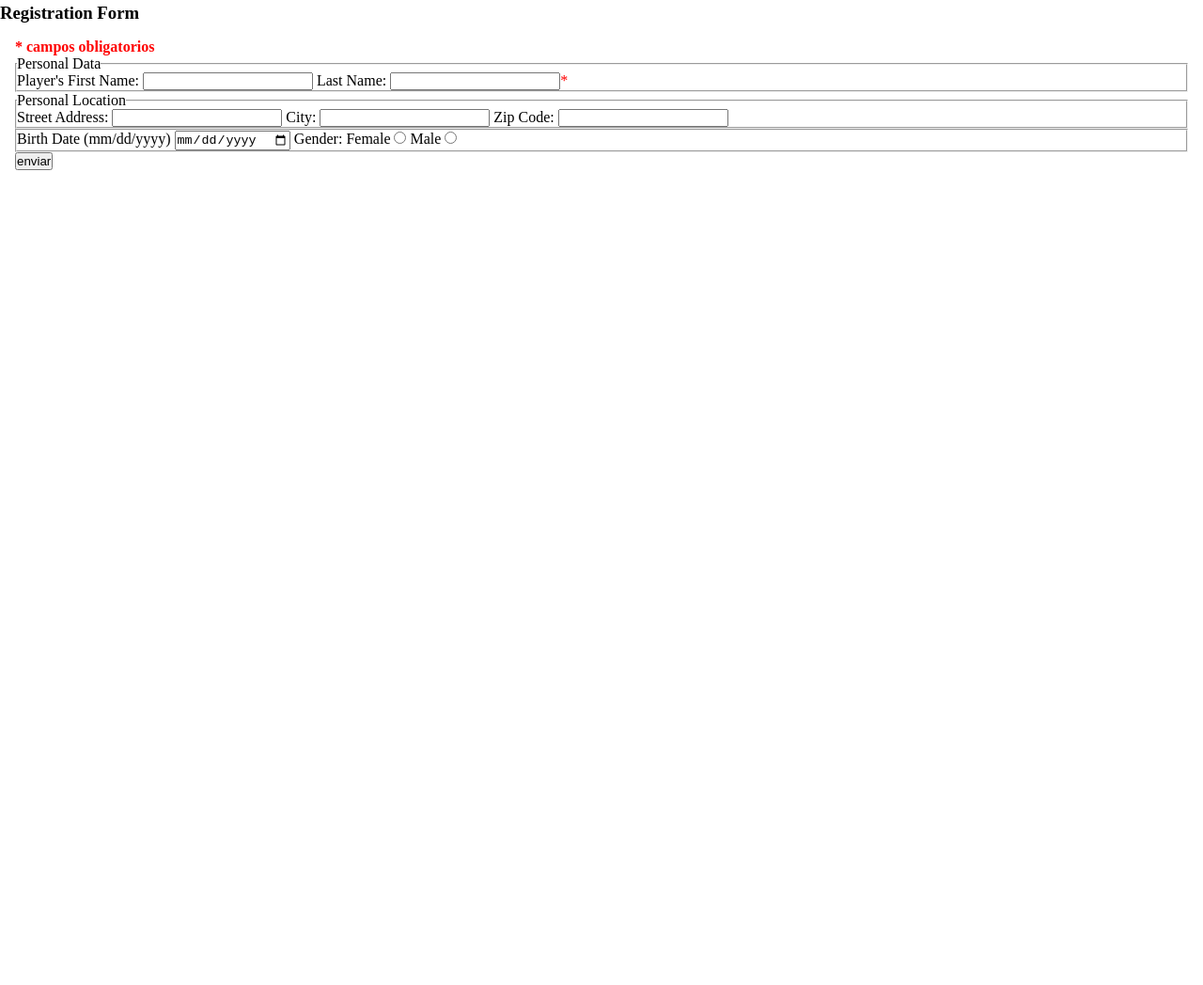
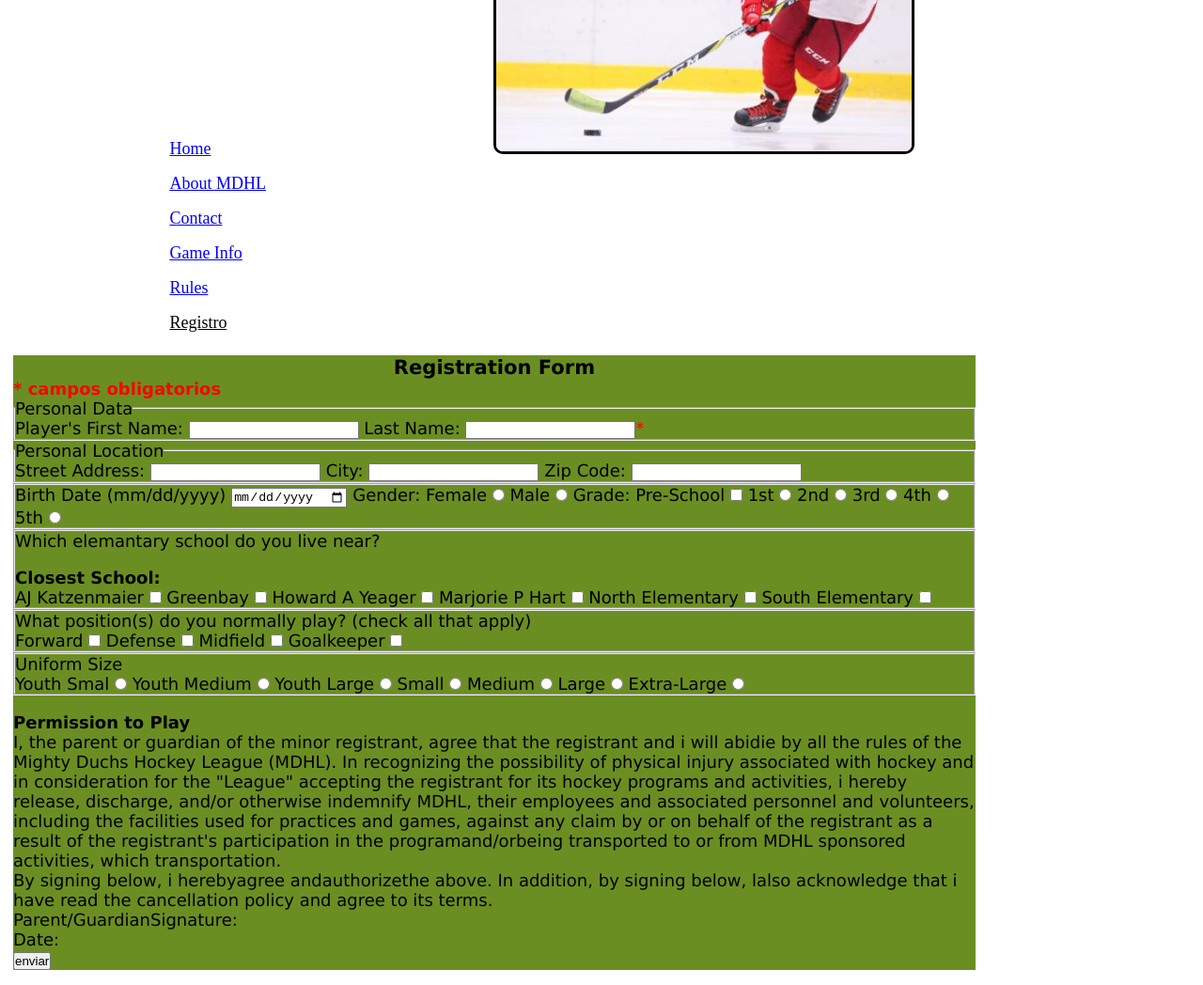
Before and after one commit to MariadelosAngelesParedesR/Class-Boot-Front---End, a plain HTML site: page Introduccion_html/registration.html in a window 1280 px wide. Shown: the part 416-1464 px from the top of the page at 94% size. Before the commit the page ends 800 px from the top, so only its background shows below. Drawn offline with Linux system fonts and the light colour scheme.

Commit message:
incluir formulario

```diff
--- a/Introduccion_html/registration.html
+++ b/Introduccion_html/registration.html
@@ -12,10 +12,12 @@
 
 <body>
     <header class="cabeza-body">
+        <h1>Mighty Ducks Hockey League</h1>
         <img id="img_logo" src="../assets/img/Logo_Mighty_ducks-01.png" alt="">
-        <h1>Mighty Ducks Hockey League</h1>
-        <h2>About MDHL</h2>
     </header>
+
+    <h2>About MDHL</h2>
+
     <nav>
         <a href="../Introduccion_html/Index.html">Home</a>
         <a href="../Introduccion_html/About_MDHL.html">About MDHL</a>
@@ -24,8 +26,9 @@
         <a href="../Introduccion_html/rules.html">Rules</a>
         <a href="#">Registro</a>
     </nav>
-
-    <h3>Registration Form</h3>
+    <img class="imgReg" src="../assets/img/hockey_2.jpg" alt="">
+    <section class="con_formulario">
+    <h3 class="titulo_reg">Registration Form</h3>
     <form action="./show_data.html">
         <p style="color:red;"> <strong>* campos obligatorios</strong></p>
         <fieldset>
@@ -60,12 +63,108 @@
             Male
             <input type="radio" name="genero" value="Male">
 
+            <label
+            for="grade">Grade:</label>
+            Pre-School
+            <input type="checkbox" name="grade" value="Pre-School">
+            1st
+            <input type="radio" name="grade" value="1">
+
+            2nd
+            <input type="radio" name="grade" value="2">
+
+            3rd
+            <input type="radio" name="grade" value="3">
+
+            4th
+            <input type="radio" name="grade" value="4">
+
+            5th
+            <input type="radio" name="grade" value="5">
+
         </fieldset>
+
+        <fieldset>
+            <p> Which elemantary school do you live near?</p>
+            <h4>Closest School:</h4>
+
+            AJ Katzenmaier
+            <input type="checkbox" name="closest" value="AJ">
+
+            Greenbay
+            <input type="checkbox"
+            name="closest" value="Greenbay">
+
+            Howard A Yeager
+            <input type="checkbox" name="closest" value="Howard">
+
+            Marjorie P Hart
+            <input type="checkbox" name="closest" value="Marjorie">
+
+            North Elementary
+            <input type="checkbox" name="closest" value="North">
+
+            South Elementary
+            <input type="checkbox" name="closest" value="South">
+        </fieldset>
+
+        <fieldset>
+            <p>What position(s) do you normally play? (check all that apply)</p>
+
+            Forward
+            <input type="checkbox" name="position" value="Forward">
+
+            Defense
+            <input type="checkbox" name="position" value="Defense">
+
+            Midfield
+            <input type="checkbox" name="position" value="Midfield">
+
+            Goalkeeper
+            <input type="checkbox" name="position" value="Goalkeeper">
+        </fieldset>
+
+        <fieldset>
+            <p>Uniform Size</p>
+
+            Youth Smal
+            <input type="radio" name="size" value="Y_S">
+
+            Youth Medium
+            <input type="radio" name="size" value="Y_M">
+
+            Youth Large
+            <input type="radio" name="size" value="Y_L">
+
+            Small
+            <input type="radio" name="size" value="S">
+
+            Medium
+            <input type="radio" name="size" value="M">
+
+            Large
+            <input type="radio" name="size" value="L">
+
+            Extra-Large
+            <input type="radio" name="size" value="XL">
+        </fieldset>
+
+        <h4>Permission to Play</h4>
+        <p>I, the parent or guardian of the minor registrant, agree that the registrant and i will abidie by all the rules of the Mighty Duchs Hockey League (MDHL). In recognizing the possibility of physical injury associated with hockey and in consideration for the "League" accepting the registrant for its hockey programs and activities, i hereby release, discharge, and/or otherwise indemnify MDHL, their employees and associated personnel and volunteers, including the facilities used for practices and games, against any claim by or on behalf of the registrant as a result of the registrant's participation in the programand/orbeing transported to or from MDHL sponsored activities, which transportation.</p>
+        <p>By signing below, i herebyagree andauthorizethe above. In addition, by signing below, lalso acknowledge that i have read the cancellation policy and agree to its terms.
+        </p>
+
+        <p>Parent/GuardianSignature:</p>
+        <p>Date:</p>
+
 
         <input type="submit" value="enviar">
 
 
     </form>
+    </section>
+
+
 </body>
 
 </html>
--- a/assets/Estilos/index.css
+++ b/assets/Estilos/index.css
@@ -7,7 +7,7 @@
 
 }
 
-body{
+body {
     background-color: #ffffff;
 }
 
@@ -18,18 +18,21 @@ body{
     background-repeat: round;
     background-size: cover;
     width: 100%;
+    display: flex;
+    gap: 2rem;
+    justify-content: space-between;
 }
 
 
 
 
 h1 {
-    display: inline-block;
     bottom: 85px;
     color: black;
+    justify-content: flex-start;
+}
 
-}
-.container-img-logo{
+.container-img-logo {
     display: inline-flex;
     justify-content: flex-end;
     align-items: flex-end;
@@ -39,7 +42,8 @@ h1 {
 
 #img_logo {
     width: 70px;
-
+    margin-right: 3rem;
+    margin-top: 8rem;
 }
 
 h2 {
@@ -47,18 +51,13 @@ h2 {
     color: white;
     top: 25px;
     text-align: center;
-
 }
 
 nav {
-    /* display:inline-block; */
     display: inline-grid;
     font-size: 18px;
     padding-top: 7vw;
     padding-left: 13vw;
-    /* flex: content; */
-    /* margin-top: 54px; */
-    /* width: 35px; */
 }
 
 
@@ -105,7 +104,7 @@ p {
     color: black;
 }
 
-main{
+main {
     background-position: center;
     display: flex;
     justify-content: space-around;
@@ -114,13 +113,13 @@ main{
 
 }
 
-h5{
+h5 {
     text-decoration: dashed;
 }
 
 /*Estilo de About*/
 
-.contenido_mision{
+.contenido_mision {
     display: inline-flex;
     float: none;
     margin-left: 5%;
@@ -129,34 +128,34 @@ h5{
 
 }
 
-h4{
-    color:black;
+h4 {
+    color: black;
     margin-top: 18px;
 }
 
 
 .mision_about {
     text-align: justify;
-    color:black;
+    color: black;
     margin-top: 10px;
 
 }
 
 /*Estilo de Contact*/
 
-.contenido_contacto{
+.contenido_contacto {
     display: inline-flex;
     margin-left: 47px;
 
 }
 
-.contact_h4{
+.contact_h4 {
     text-align: left;
     margin-top: 9px;
 
 }
 
-.email{
+.email {
     text-decoration: underline;
     color: blue;
 
@@ -165,7 +164,7 @@ h4{
 
 /*Estilo Game*/
 
-.titulo-tabla{
+.titulo-tabla {
     display: inline-flex;
     flex-direction: column;
     width: 55vw;
@@ -176,12 +175,12 @@ h4{
     align-items: center;
 }
 
-.titulo-tabla-h4{
+.titulo-tabla-h4 {
     margin-top: 10px;
     margin-bottom: 20px;
 }
 
-.container-tabla{
+.container-tabla {
     display: flex;
     justify-content: end;
     align-items: flex-start;
@@ -190,12 +189,13 @@ h4{
 
 }
 
-.tabla_game{
+.tabla_game {
     background-color: rgb(228, 224, 234);
     /* display: table; */
     width: 60vw;
     height: 30vh;
-    border-collapse: collapse; /*junta todos los bordes, comparte, no los separa*/
+    border-collapse: collapse;
+    /*junta todos los bordes, comparte, no los separa*/
     border: 1px solid black;
     border-radius: 6px;
     /* border-collapse:separate;
@@ -204,18 +204,20 @@ h4{
     font-size: 18px;
     text-align: center;
     justify-content: space-around;
-    top:0;
+    top: 0;
 
 }
 
-th,td {
+th,
+td {
     border: 1px solid black;
 }
-.F_9sep{
+
+.F_9sep {
     border: none;
 }
 
-.caja-inf-game{
+.caja-inf-game {
     display: flex;
     align-items: center;
     padding-left: 25%;
@@ -224,14 +226,14 @@ th,td {
     flex-direction: column;
 }
 
-.e-mail{
-  display: inline-block;
-  align-self: flex-end;
+.e-mail {
+    display: inline-block;
+    align-self: flex-end;
 }
 
 /*Rules*/
 
-.contenedor_rules{
+.contenedor_rules {
     display: inline;
     float: right;
     padding: 5%;
@@ -240,38 +242,65 @@ th,td {
     text-align: justify;
     width: 70vw;
 }
-.contenedor_rules_1{
+
+.contenedor_rules_1 {
     display: block;
     padding: 15px;
     justify-content: center;
     align-content: center;
 }
 
-.titulo_lista{
+.titulo_lista {
     text-align: center;
     justify-content: center;
     font-size: 23px;
     margin-bottom: 5%;
 }
 
-.contenedor_rules_2{
+.contenedor_rules_2 {
     display: block;
     padding: 15px;
 }
 
-.con_2_lista{
-   margin-left: 10%;
-   list-style-type:upper-latin;
+.con_2_lista {
+    margin-left: 10%;
+    list-style-type: upper-latin;
 }
 
-.contenedor_rules_3{
+.contenedor_rules_3 {
     display: block;
     padding: 15px;
 }
 
 /*registro*/
+/*  */
 
-form{
-    display: flexbox;
+.imgReg{
+    width: 35%;
+    display: inline;
+    margin-top: 1rem;
+    margin-left: 14rem;
+    border: black solid 3px;
+    border-radius: 10px;
+}
+
+.con_formulario {
+    display: flex;
+    width: 80vw;
     margin: 1rem;
+    flex-direction: column;
+    background-color: olivedrab;
+    font-family: Verdana, Geneva, Tahoma, sans-serif;
+    font-size: 18px;
+    margin-left: 14px;
+
 }
+
+.titulo_reg {
+    text-align: center;
+}
+
+form {
+
+    gap: 1rem;
+}
```
Also changed, not shown: Introduccion_html/About_MDHL.html (+3 -2 lines), Introduccion_html/Contact.html (+3 -2 lines), Introduccion_html/Index.html (+3 -7 lines), Introduccion_html/game_info.html (+3 -3 lines), Introduccion_html/rules.html (+3 -3 lines).
